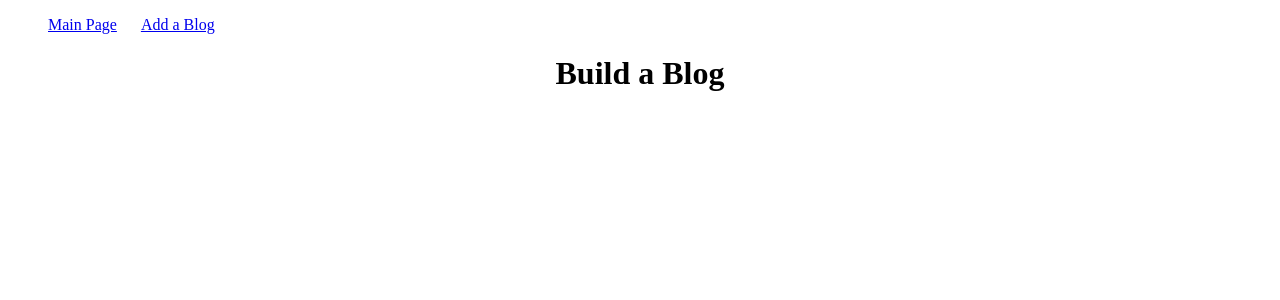
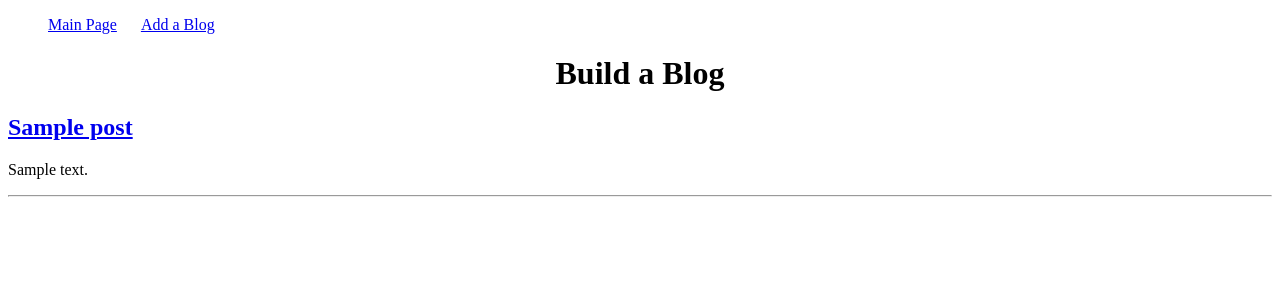
Before and after one commit to Lidya200/build-a-blog, a Flask app: template templates/blog.html in a window 1280 px wide. Shown: the top 300 px of the page. Run offline with Flask 2, Linux system fonts and the light colour scheme; the template is opened without the code that fills it: most values are stand-ins (such as "Sample title", 1, 10 or a date in 2020); data that the repository does not hold is empty.

Commit message:
Working a bit

```diff
--- a/main.py
+++ b/main.py
@@ -46,23 +46,28 @@ def index():
         posts = Blog.query.all()
 
 
+
     return render_template('blog.html', posts= posts)
 
 @app.route('/newpost', methods=['post', 'get'])
 def add():
 
-    if request.method == 'POST':
-        #blog_id = request.args.get('id')
+    post = ""
+    new_blog = ""
+    if request.method == "POST":
+        #blog_id = request.form['id']
         blog_title = request.form['title']
-        #blog_content = request.form['content']
+        blog_content = request.form['content']
 
-        new_blog = Blog(blog_title, "blog_content")
+        new_blog = Blog(blog_title, blog_content)
         db.session.add(new_blog)
         db.session.commit()
-        return redirect("/")
 
-    return render_template("newpost.html")
+        blog_id = new_blog.id
 
+        return redirect("/blog?id=" + str(blog_id))
+
+    return render_template("newpost.html", post=new_blog)
 
 if __name__ == '__main__':
     app.run()
--- a/templates/blog.html
+++ b/templates/blog.html
@@ -3,6 +3,13 @@
 
 
 {% block content %}
+
 <h1>Build a Blog</h1>
+{% for post in posts %}
+<h2><a href="/?id={{post.id}}">{{post.title}}</a></h2>
+<p>{{post.content}}</p>
+<hr>
+{% endfor %}
+
 
 {% endblock %}
--- a/templates/newpost.html
+++ b/templates/newpost.html
@@ -2,7 +2,7 @@
 
 {% block content %}
     <h1 style= "text-align:center;"> Build a Blog</h1>
-    <form method='post'>
+    <form action="/newpost" method='post'>
         <label>
             <p>Title for your new blog:</p>
             <input type="text" name='title' />
```
Also changed, not shown: templates/single_post.html (added, +8 -0 lines).
